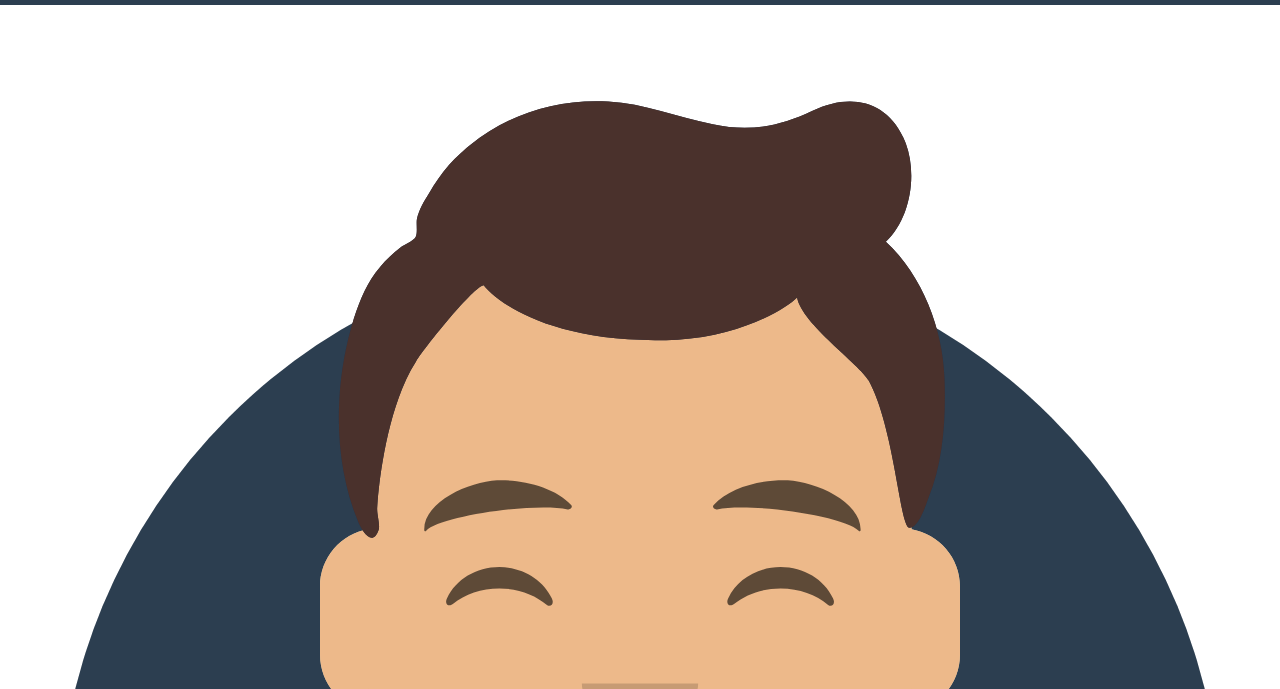
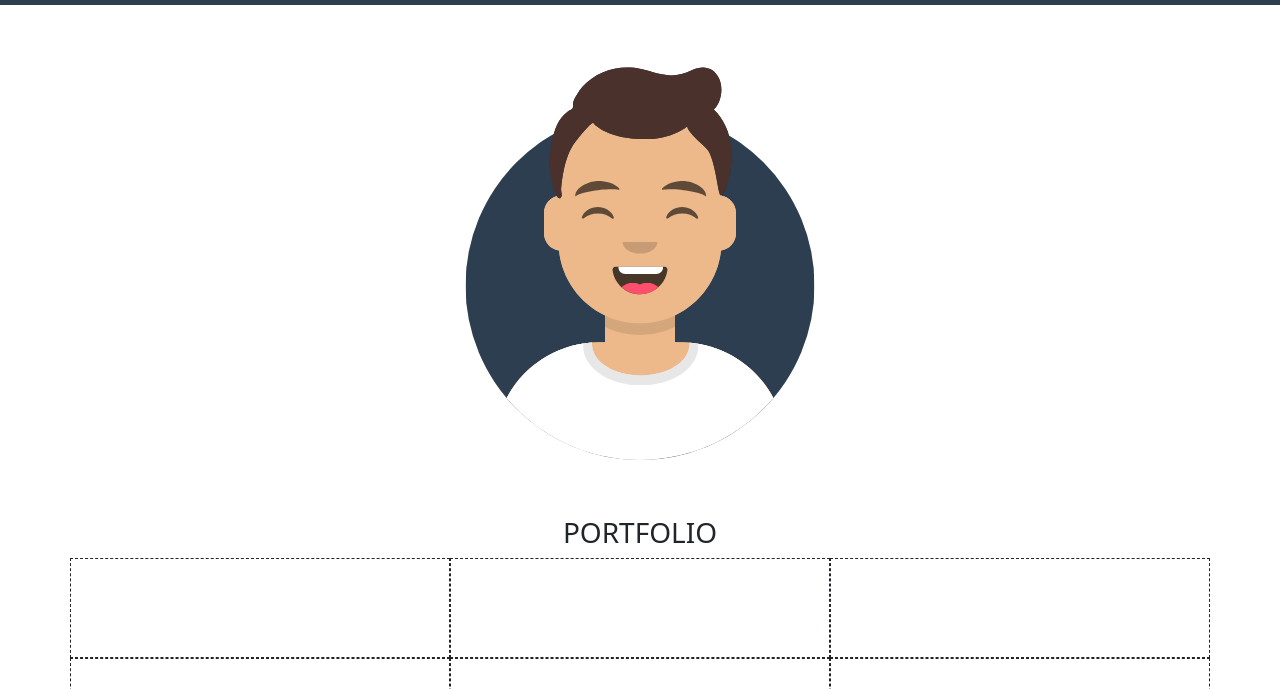
Before and after one commit to Fabrizio1919/html-css-bootstrap-freelancer, a plain HTML site: page index.html in a window 1280 px wide. Shown: the part 111-800 px from the top of the page. Drawn offline with nearby package versions, Linux system fonts and the light colour scheme.

Commit message:
fix img in jumbo css

```diff
--- a/assets/css/style.css
+++ b/assets/css/style.css
@@ -26,3 +26,8 @@
     background-color:var(--fab-secondary);
 
 }
+
+.img-fluid {
+    max-width:30%;
+    height: auto;
+}
```
